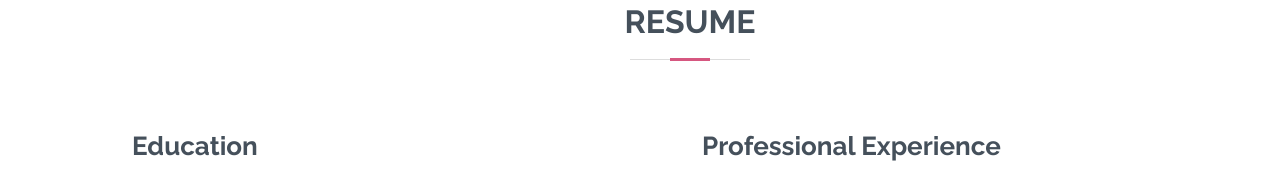
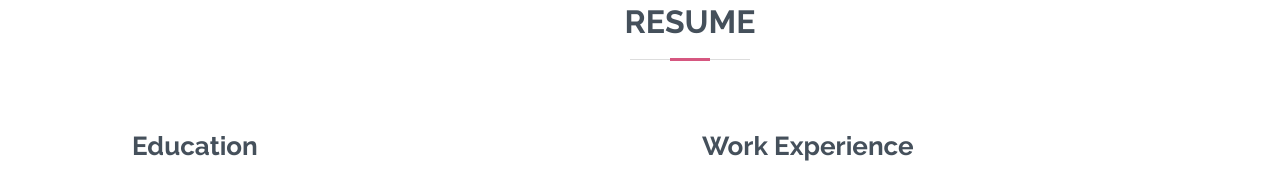
Before and after one commit to okksusu/okksusu.github.io, a plain HTML site: page index.html in a window 1280 px wide. Shown: the part 1557-1734 px from the top of the page. Drawn offline with nearby package versions, Linux system fonts and the light colour scheme.

Commit message:
Update index.html

```diff
--- a/index.html
+++ b/index.html
@@ -167,7 +167,7 @@
           </div>
 
           <div class="col-lg-6">
-            <h3 class="resume-title">Professional Experience</h3>
+            <h3 class="resume-title">Work Experience</h3>
             <div class="resume-item">
               <h4>IT Support (Part-Time)</h4>
               <h5>April 2023 - September 2024</h5>
```
